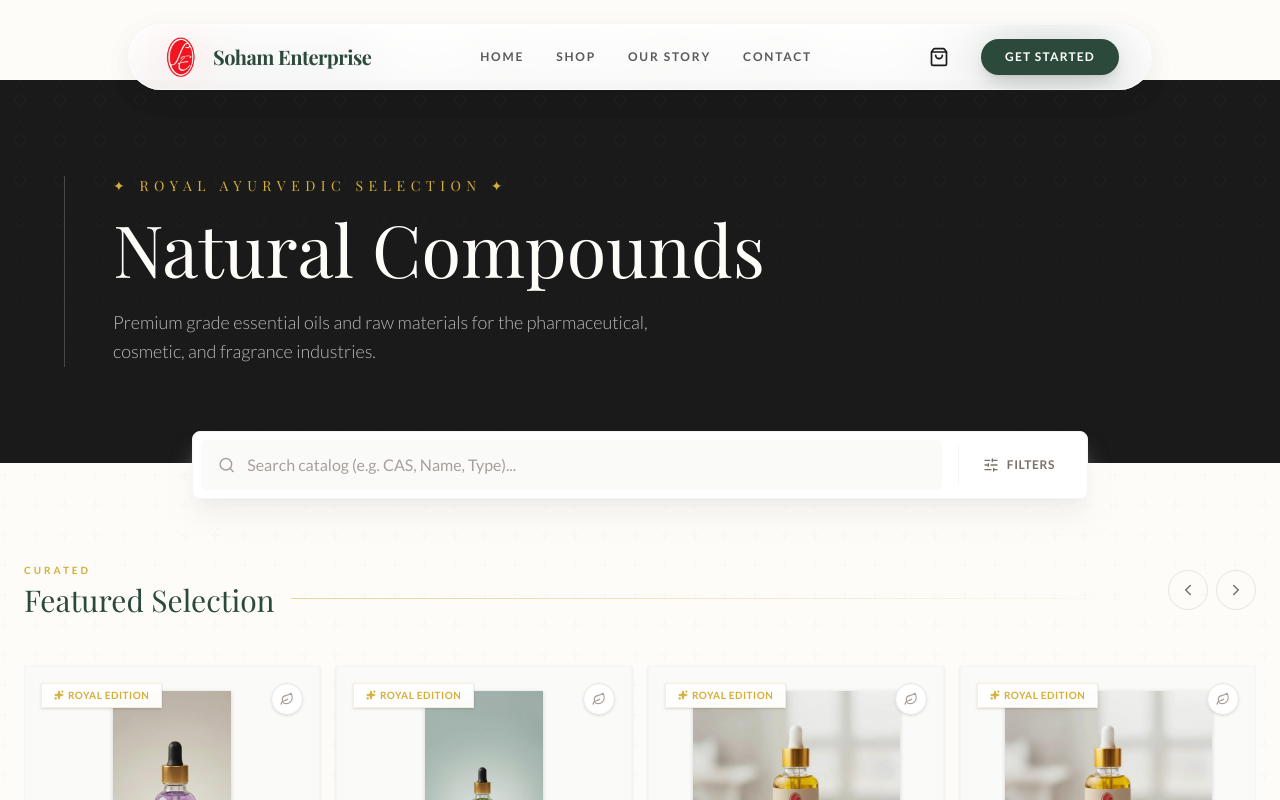
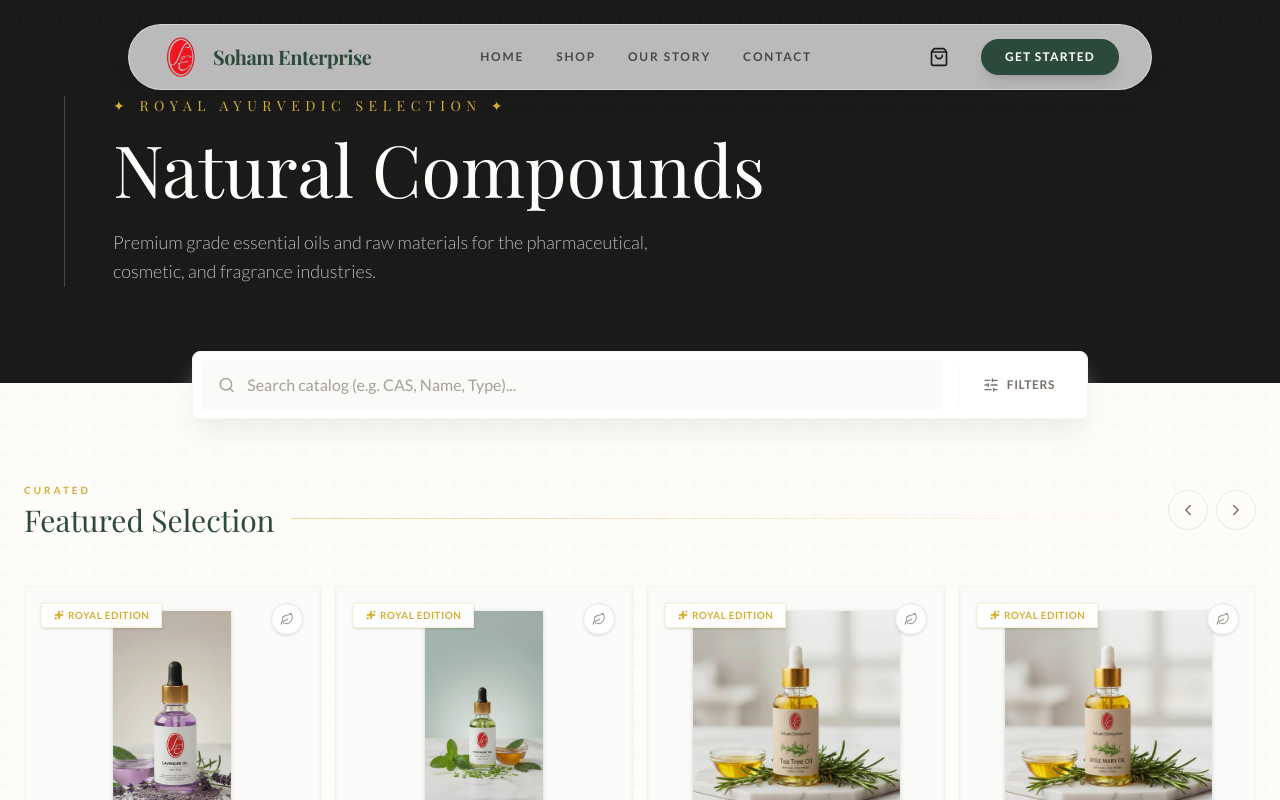
Before and after one commit to rajannishad1015/SohamEnterprises, a Next.js app: page /products in a window 1280 px wide. Shown: the top 800 px of the page. Built offline with nearby package versions, Linux system fonts and the light colour scheme; a web font is replaced by a local one.

Commit message:
Fix: Remove duplicate Navbar and Footer from individual pages, keep in global layout; cleanup unused imports

```diff
--- a/app/about/page.tsx
+++ b/app/about/page.tsx
@@ -1,7 +1,5 @@
 "use client";
 
-import { Navbar } from "@/components/layout/Navbar";
-import { Footer } from "@/components/layout/Footer";
 import { motion } from "framer-motion";
 import { useRef, useEffect } from "react";
 
@@ -37,7 +35,6 @@ export default function AboutPage() {
 
   return (
     <main className="min-h-screen bg-white">
-      <Navbar />
 
       {/* Hero Section with Indian Patterns */}
       <section className="relative h-screen flex items-center justify-center bg-gradient-to-br from-[#1a3c2f] via-[#0f2419] to-[#1a3c2f] overflow-hidden">
@@ -278,8 +275,6 @@ export default function AboutPage() {
           </div>
         </div>
       </section>
-
-      <Footer />
     </main>
   );
 }
--- a/app/page.tsx
+++ b/app/page.tsx
@@ -1,19 +1,15 @@
-import { Navbar } from "@/components/layout/Navbar";
 import { Hero } from "@/components/home/Hero";
 import { Benefits } from "@/components/home/Benefits";
-import { Footer } from "@/components/layout/Footer";
 import { FeaturedProducts } from "@/components/home/FeaturedProducts";
 import { Contact } from "@/components/home/Contact";
 
 export default function Home() {
   return (
     <main className="min-h-screen">
-      <Navbar />
       <Hero />
       <FeaturedProducts />
       <Benefits />
       <Contact />
-      <Footer />
     </main>
   );
 }
--- a/app/products/page.tsx
+++ b/app/products/page.tsx
@@ -1,5 +1,3 @@
-import { Navbar } from "@/components/layout/Navbar";
-import { Footer } from "@/components/layout/Footer";
 import { ProductGrid } from "@/components/products/ProductGrid";
 import { Metadata } from "next";
 import { ProductSchema } from "@/components/seo/ProductSchema";
@@ -17,11 +15,7 @@ export default function ProductsPage() {
   return (
     <main className="min-h-screen bg-[#fdfcf8] font-sans text-foreground">
       <ProductSchema products={products} />
-      <Navbar />
-      <div className="pt-20"> {/* Add padding top to account for fixed navbar */}
-         <ProductGrid />
-      </div>
-      <Footer />
+      <ProductGrid />
     </main>
   );
 }
```
